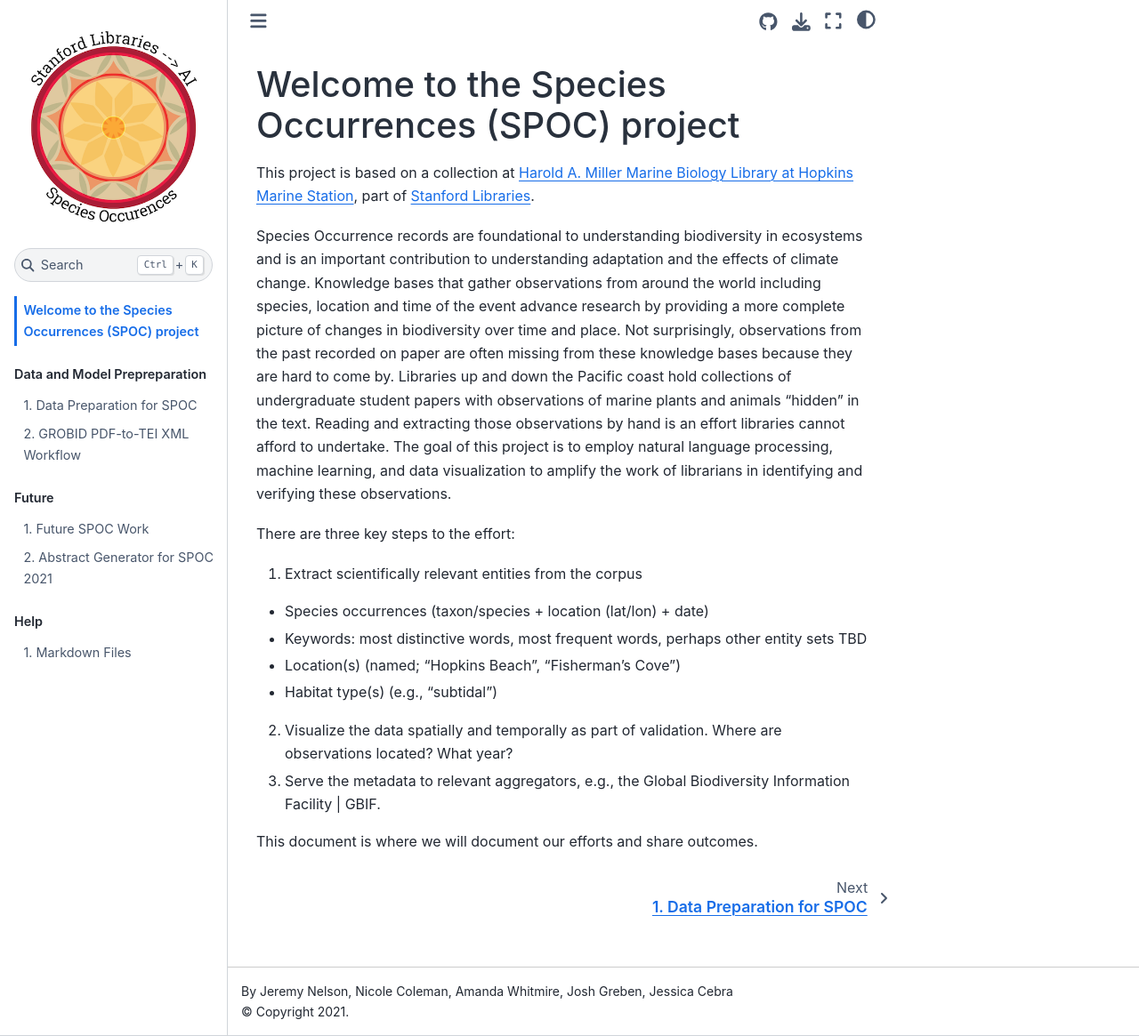
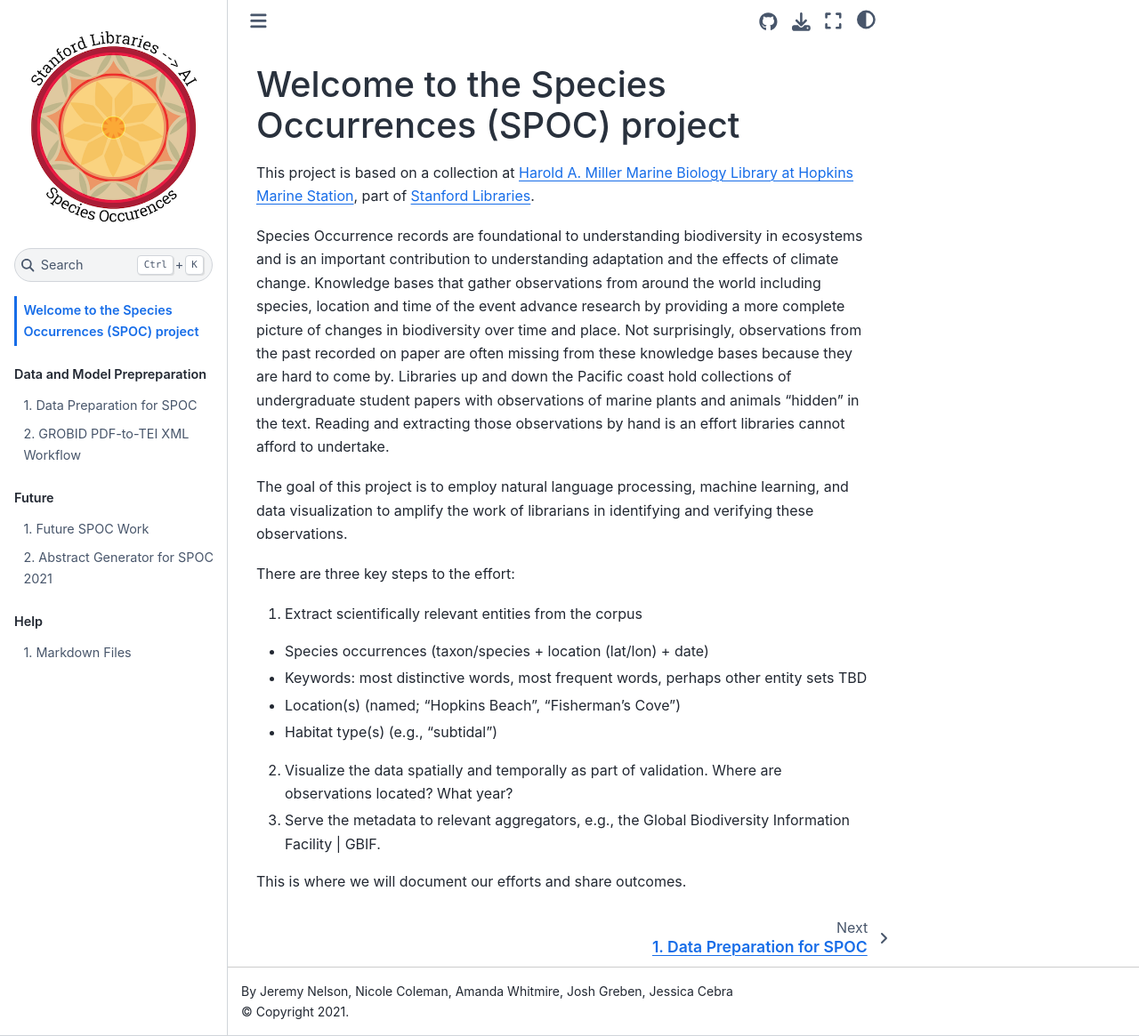
Before and after one commit to sul-dlss-labs/spoc, a Jupyter Book: the page built from doc/intro.md, in a window 1280 px wide and 1165 px high. Shown: the whole window at 89% size. Built offline with Jupyter Book 1.0.4 settings and Sphinx 7.4.7 and the Sphinx Book theme 1.1.4, drawn with Linux system fonts in a browser that asks for light colours.

Commit message:
Update intro.md

```diff
--- a/doc/intro.md
+++ b/doc/intro.md
@@ -3,15 +3,17 @@
 
 This project is based on a collection at [Harold A. Miller Marine Biology Library at Hopkins Marine Station](https://library.stanford.edu/hopkins), part of [Stanford Libraries](https://library.stanford.edu).
 
-Species Occurrence records are foundational to understanding biodiversity in ecosystems and is an important contribution to understanding adaptation and the effects of climate change. Knowledge bases that gather observations from around the world including species, location and time of the event advance research by providing a more complete picture of changes in biodiversity over time and place. Not surprisingly, observations from the past recorded on paper are often missing from these knowledge bases because they are hard to come by. Libraries up and down the Pacific coast hold collections of undergraduate student papers with observations of marine plants and animals “hidden” in the text. Reading and extracting those observations by hand is an effort libraries cannot afford to undertake. The goal of this project is to employ natural language processing, machine learning, and data visualization to amplify the work of librarians in identifying and verifying these observations.
+Species Occurrence records are foundational to understanding biodiversity in ecosystems and is an important contribution to understanding adaptation and the effects of climate change. Knowledge bases that gather observations from around the world including species, location and time of the event advance research by providing a more complete picture of changes in biodiversity over time and place. Not surprisingly, observations from the past recorded on paper are often missing from these knowledge bases because they are hard to come by. Libraries up and down the Pacific coast hold collections of undergraduate student papers with observations of marine plants and animals “hidden” in the text. Reading and extracting those observations by hand is an effort libraries cannot afford to undertake.
+
+The goal of this project is to employ natural language processing, machine learning, and data visualization to amplify the work of librarians in identifying and verifying these observations.
 
 There are three key steps to the effort:
 1. Extract scientifically relevant entities from the corpus
-  - Species occurrences (taxon/species + location (lat/lon) + date)
-  - Keywords: most distinctive words, most frequent words, perhaps other entity sets TBD
-  - Location(s) (named; “Hopkins Beach”, “Fisherman’s Cove”)
-  - Habitat type(s) (e.g., “subtidal”)
+* Species occurrences (taxon/species + location (lat/lon) + date)
+* Keywords: most distinctive words, most frequent words, perhaps other entity sets TBD
+* Location(s) (named; “Hopkins Beach”, “Fisherman’s Cove”)
+* Habitat type(s) (e.g., “subtidal”)
 2. Visualize the data spatially and temporally as part of validation. Where are observations located? What year?
 3. Serve the metadata to relevant aggregators, e.g., the Global Biodiversity Information Facility | GBIF.
 
-This document is where we will document our efforts and share outcomes.
+This is where we will document our efforts and share outcomes.
```
